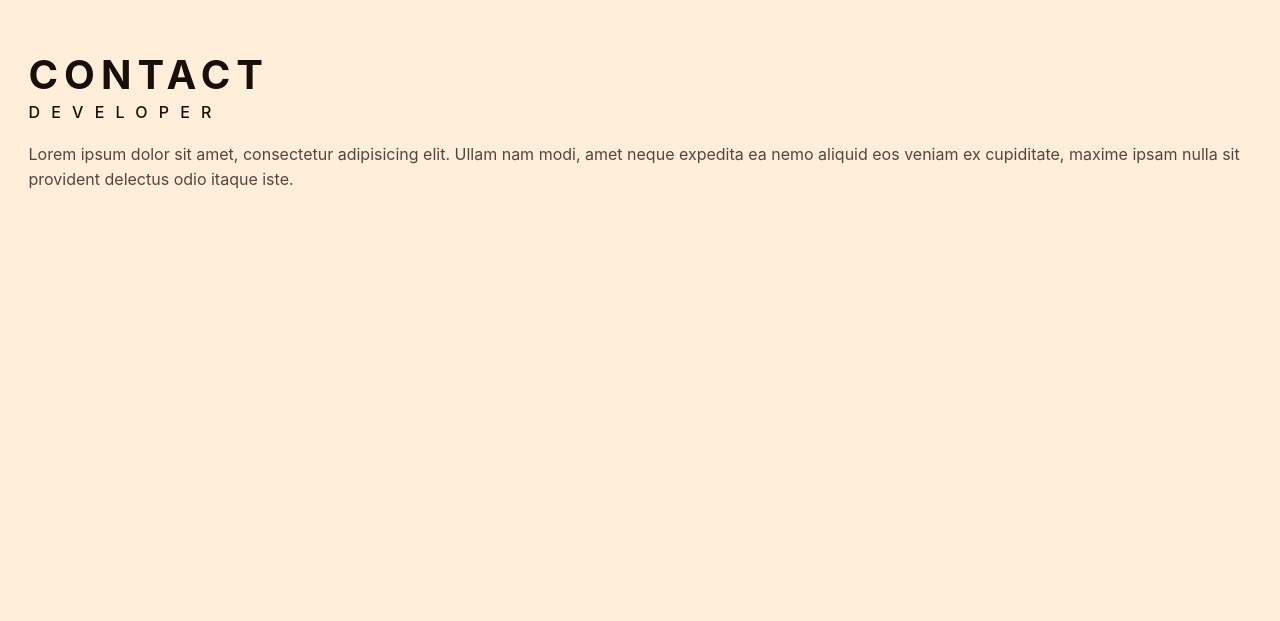
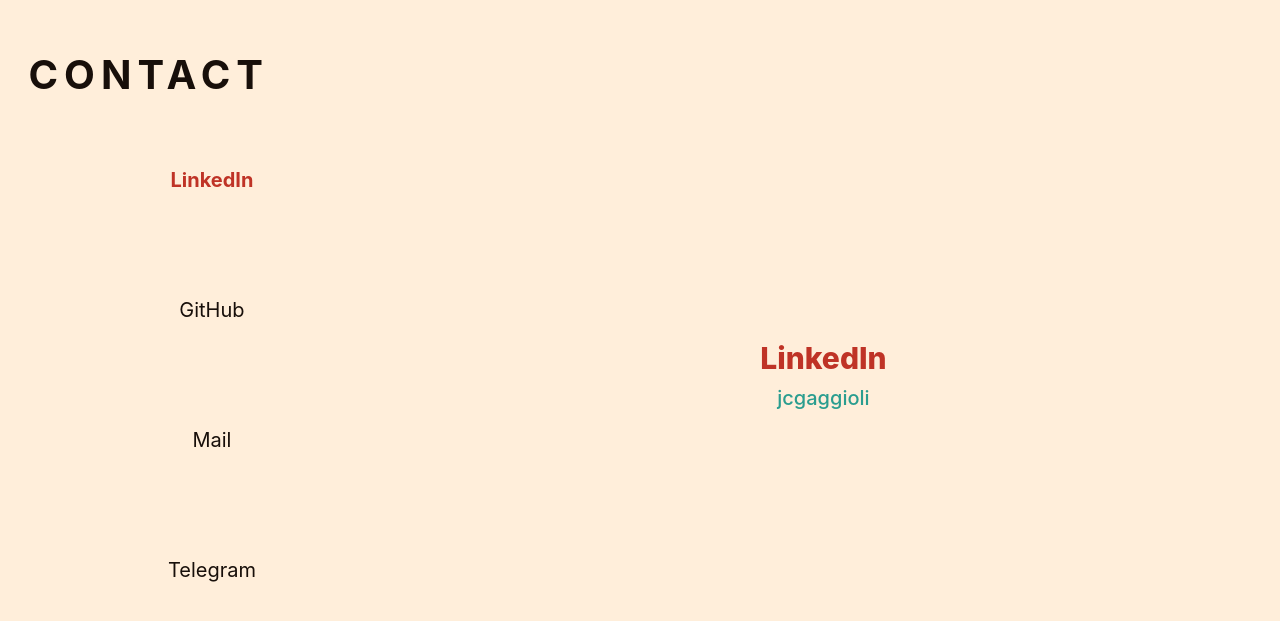
Before and after one commit to jcgaggioli/landing-page, a React (Create React App) app: page / in a window 1280 px wide. Shown: the part 3453-4074 px from the top of the page. Built offline with nearby package versions, Linux system fonts and the light colour scheme.

Commit message:
feat:contact section

```diff
--- a/src/App.js
+++ b/src/App.js
@@ -8,10 +8,21 @@
 import Frelance from './component/Frelance';
 import { useEffect, useState } from 'react';
 import Language from './component/Language';
+import data from './assets/data.json';
 
 function App() {
   const [currentSection, setCurrentSection] = useState('home');
   const [language, setLanguage] = useState('en');
+
+  // const getData = async function () {
+  //   const res = await fetch('assets/data.json');
+  //   const data = await res.json();
+  //   console.log(data);
+  //   return data;
+  // };
+
+  // const data = getData();
+  // console.log(data);
 
   //REFACTOR
   useEffect(() => {
@@ -65,7 +76,7 @@
       <AboutMe language={language} />
       <Projects language={language} />
       <Frelance language={language} />
-      <Contact language={language} />
+      <Contact language={language} contacts={data.contacts} />
       <Language setLanguage={setLanguage} language={language} />
     </div>
   );
--- /dev/null
+++ b/src/assets/data.json
@@ -0,0 +1,28 @@
+{
+  "contacts": [
+    {
+      "name": "LinkedIn",
+      "userName": "jcgaggioli",
+      "destiny": "https://www.linkedin.com/in/jcgaggioli/",
+      "icon": "../assets/icons/linkedin-logo-fill.svg"
+    },
+    {
+      "name": "GitHub",
+      "userName": "jcgaggioli",
+      "destiny": "https://github.com/jcgaggioli",
+      "icon": "../assets/icons/github-logo-fill.svg"
+    },
+    {
+      "name": "Mail",
+      "userName": "jcgaggioli@gmail.com",
+      "destiny": "jcgaggioli@gmail.com",
+      "icon": "../assets/icons/envelope-fill.svg"
+    },
+    {
+      "name": "Telegram",
+      "userName": "+34 663 086 825",
+      "destiny": "+34 663 086 825",
+      "icon": "../assets/icons/paper-plane-tilt-fill.svg"
+    }
+  ]
+}
--- a/src/component/Contact.jsx
+++ b/src/component/Contact.jsx
@@ -1,16 +1,44 @@
 import React from 'react';
+import { useState } from 'react';
+import '../styles/Contact.scss';
 
-const Contact = ({ language }) => {
+const Contact = ({ language, contacts }) => {
+  const [currentContact, setCurrentContact] = useState(contacts[0]);
+
+  const handleClick = con => {
+    setCurrentContact(con);
+  };
+
   return (
     <div id="contact" className="container">
       <div className="separator"></div>
       <h2 className="title">{language === 'en' ? 'CONTACT' : 'CONTACTO'}</h2>
-      <p className="single-p">DEVELOPER</p>
-      <p className="normal-p">
-        Lorem ipsum dolor sit amet, consectetur adipisicing elit. Ullam nam
-        modi, amet neque expedita ea nemo aliquid eos veniam ex cupiditate,
-        maxime ipsam nulla sit provident delectus odio itaque iste.
-      </p>
+      <div className="contact__display">
+        <div className="contact__icons-column">
+          {contacts.map(contact => (
+            <div
+              className={`contact__icon ${
+                currentContact.name === contact.name ? 'active' : ''
+              }`}
+              onClick={() => {
+                handleClick(contact);
+              }}
+            >
+              {contact.name}
+            </div>
+          ))}
+        </div>
+        <aside>
+          <div className="contact__name">{currentContact.name}</div>
+          <a
+            target="_blanck"
+            className="contact__user-name"
+            href={currentContact.destiny}
+          >
+            {currentContact.userName}
+          </a>
+        </aside>
+      </div>
     </div>
   );
 };
--- /dev/null
+++ b/src/styles/Contact.scss
@@ -0,0 +1,64 @@
+@use '_custom.scss' as *;
+@use '_reset.scss' as *;
+
+.contact__display {
+  // background-color: $brown-ligth;
+  height: 65vh;
+  margin-top: 20px;
+  display: flex;
+
+  aside {
+    height: 100%;
+    width: 70%;
+
+    display: flex;
+    flex-direction: column;
+    align-items: center;
+    justify-content: center;
+  }
+}
+
+.contact__icons-column {
+  // background-color: $black;
+  height: 100%;
+  width: 30%;
+  color: $black;
+
+  font-size: 20px;
+  font-weight: 400;
+
+  display: flex;
+  flex-direction: column;
+  justify-content: space-around;
+  align-items: center;
+}
+
+.contact__icon {
+  cursor: pointer;
+
+  &:hover {
+    scale: 1.2;
+    transition: 0.25s ease-in-out;
+  }
+
+  &.active {
+    color: $intense;
+    font-weight: 700;
+    path {
+      fill: $intense;
+    }
+  }
+}
+
+.contact__name {
+  font-size: 30px;
+  font-weight: 800;
+  color: $intense;
+}
+
+.contact__user-name {
+  color: $status-green;
+  font-size: 20px;
+  font-weight: 500;
+  margin-top: 10px;
+}
--- a/src/styles/NavBar.scss
+++ b/src/styles/NavBar.scss
@@ -32,6 +32,16 @@
   justify-content: space-around;
   align-items: center;
 
+  &:hover {
+    scale: 1.25;
+    transition: 0.1s ease-in-out;
+  }
+
+  &:active {
+    // transform: rotate(1turn);
+    // transition: transform 0.5s ease-in-out;
+  }
+
   &.icon-highlighted {
     background-color: $status-green;
     height: 30px;
```
